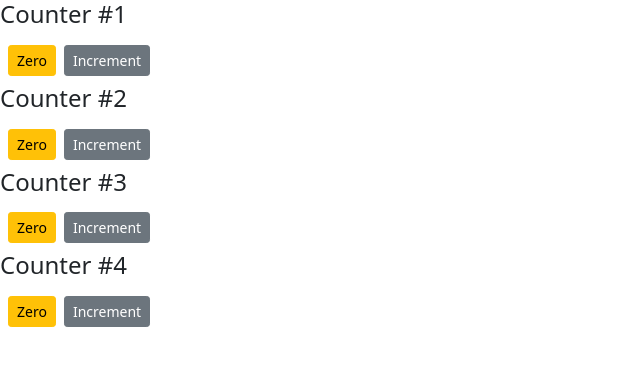
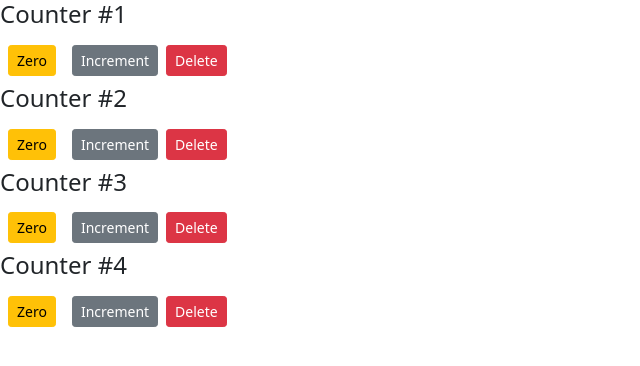
Before and after one commit to dedavidsamya/react-counter, a React (Create React App) app: page / in a window 1280 px wide. Shown: the top 366 px of the page, without its empty margins (0-640 px from the left). Built offline with nearby package versions, Linux system fonts and the light colour scheme.

Commit message:
implemented the delete method, each counter can now be deleted

```diff
--- a/src/components/counter.jsx
+++ b/src/components/counter.jsx
@@ -49,9 +49,16 @@ class  Counter extends Component {
               my counter */}
               <button
               onClick={this.handleIncrement}
-              className="btn btn-secondary btn-sm">
+              className="btn btn-secondary btn-sm m-2">
               Increment
               </button>
+{/* Here I am adding a button that triggers a Delete method on click.
+The component that owns a piece of the state should be the one modifying it. In this particular case,
+the piece of the state that I want to delete is owned by the counters component, so Counters should be the component
+modifying the value (deleting it). To solve this problem and allow the state to be modified through the Counter component, it has to
+raise an event. onDelete (convention for naming events). So the Counter component raises the event, but the Counters component handles it
+(therefore the method is implemented there, but passed to the Counter component via props). */}
+              <button onClick={() => this.props.onDelete(this.props.id)} className="btn btn-danger btn-sm m2">Delete</button>
             </div>
         );
     }
--- a/src/components/counters.jsx
+++ b/src/components/counters.jsx
@@ -11,13 +11,21 @@ class  Counters extends React.Component {
         ]
     }
 
+    handleDelete = counterId => {
+        // I am creating a new array with new counters to be able to set the state when modifying
+        //the counter value without modifying the original state of the Counters
+        // I will then, on setting state, overwrite the counters property with the newly created counters constant
+        const counters = this.state.counters.filter(c => c.id !== counterId);
+        this.setState({ counters: counters });
+    };
+
     render() {
         return <div>
             {/* As I defined a counters component that aims to display many different counters, each one with
             independent state, I map one Counter component to each "counter value" of my Counters component
             So I select one key-value pair of my counters property and I map it to one independent Counter component defined in Counter.jsx*/}
             { this.state.counters.map(counter =>
-            <Counter key={counter.id} value={counter.value}>
+            <Counter key={counter.id} onDelete={this.handleDelete} value={counter.value} id={counter.id}>
                 {/* Here I want to pass data to my Counters component. This data will be accessible
                 in the Children property of the object. I am giving the counter a number which is dinamically
                 rendered using the id of each counter */}
```
